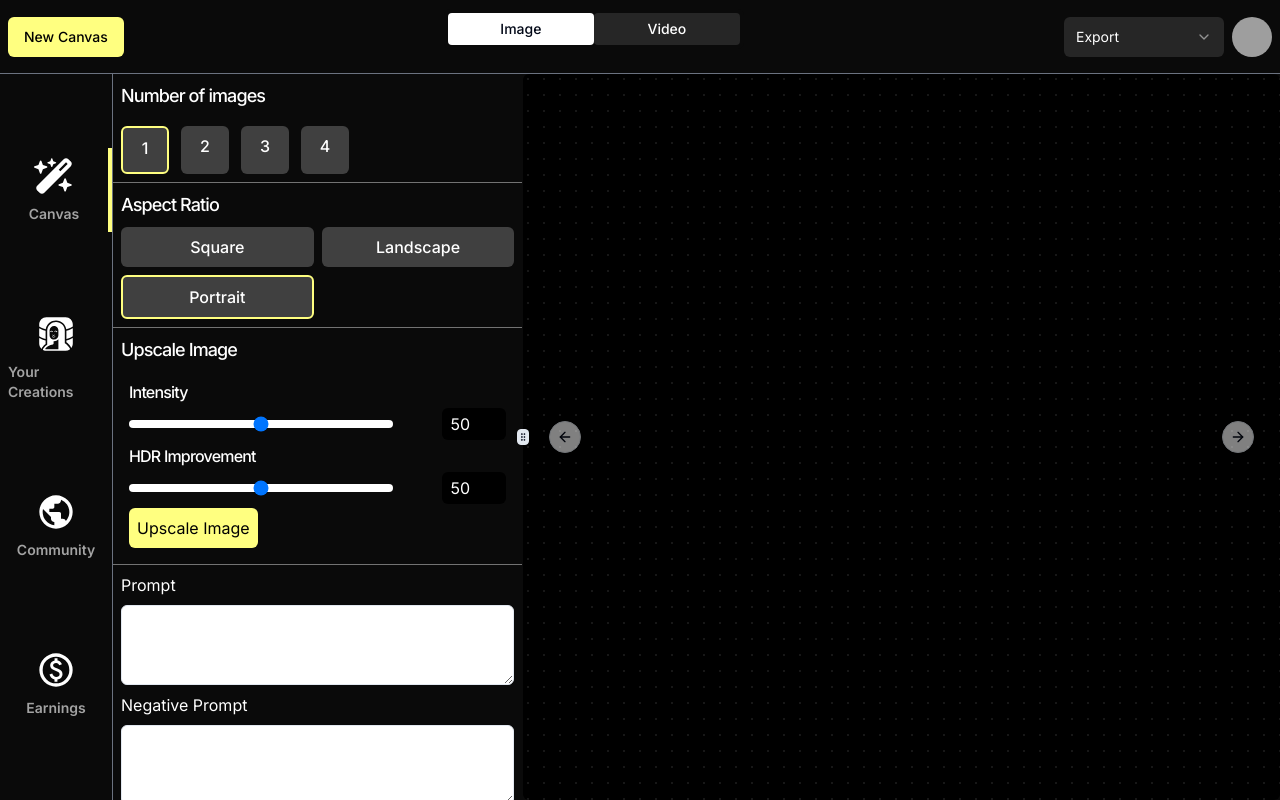
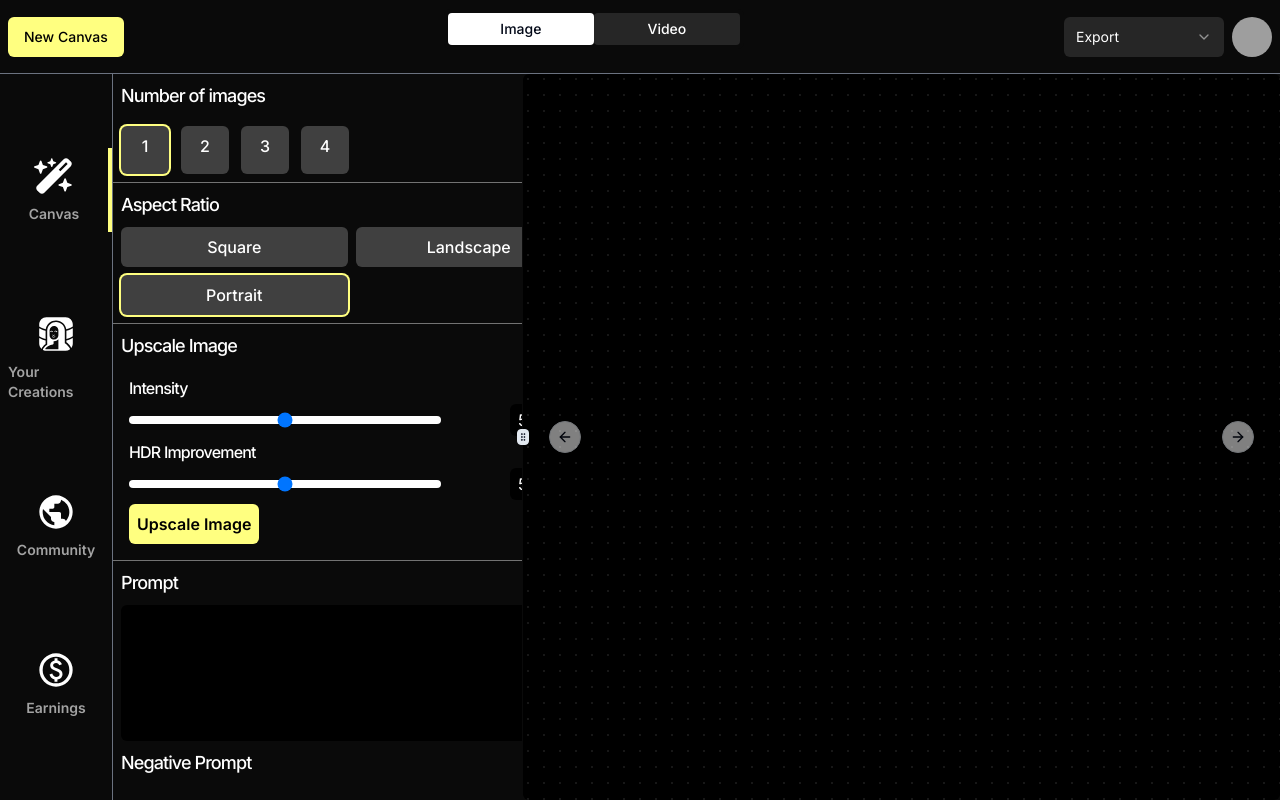
Before and after one commit to themuffineman/pendora, a Next.js app: page /dashboard in a window 1280 px wide. Built offline with nearby package versions, Linux system fonts and the light colour scheme; grey boxes are pictures that could not be loaded.

Commit message:
Control panel done

```diff
--- a/app/dashboard/page.jsx
+++ b/app/dashboard/page.jsx
@@ -6,14 +6,17 @@ import ImagesNumber from "@/components/ImagesNumber";
 import AspectRatio from "@/components/AspectRatio";
 import CustomAspect from "@/components/CustomAspect";
 import ImageUpscale from "@/components/ImageUpscale";
+import { Switch } from "@/components/ui/switch";
 
 
 
 const Page = ()=>{
+
     const [imagesNumber, setImagesNumber] = useState(1)
     const [aspectRatio, setAspectRatio] = useState(config.aspect_ratios[2])
     const [hdr, setHdr] = useState(50)
     const [upscaleIntensity, setUpscaleIntensity] = useState(50)
+    const [isNegPrompt, setIsNegPrompt] = useState(false)
 
 
     const changeAspectRatio = (aspect)=>{
@@ -56,11 +59,14 @@ const Page = ()=>{
 
 
                 <div className="flex flex-col gap-2 p-2">
-                    <label>Prompt</label>
-                    <Textarea name="" id="" className="text-black"/>
-                    <label>Negative Prompt</label>
-                    <Textarea name="" id="" className="text-black"/>
-                    <button className="p-2 bg-pendora-yellow text-black rounded-md" >Generate Image</button>
+                    <label htmlFor="prompt" className="text-white text-lg tracking-tighter font-medium">Prompt</label>
+                    <textarea rows="5" cols="43" name="prompt" id="prompt" className="text-white bg-black rounded-md focus:outline-pendora-yellow outline-1 p-2"/>
+                    <div className="flex w-full justify-between items-center">
+                        <label htmlFor="negative prompt" className="text-white text-lg tracking-tighter font-medium">Negative Prompt</label>
+                        <Switch id="negative prompt" checked={isNegPrompt} onClick={()=> setIsNegPrompt(prev => !prev)} className=" " />
+                    </div>
+                    <textarea rows="5" cols="43" name="negative prompt" id="negative prompt" className={`text-white ${!isNegPrompt? 'hidden': 'block'} bg-black rounded-md focus:outline-pendora-yellow outline-1 p-2`}/>
+                    <button className="focus:outline-white outline-1 p-2 mt-4 bg-pendora-yellow text-black rounded-md font-semibold hover:bg-black hover:text-white hover:ring-pendora-yellow hover:ring-2" >Generate Image</button>
                 </div>
 
             </div>
--- a/components/AspectRatio.jsx
+++ b/components/AspectRatio.jsx
@@ -1,7 +1,7 @@
 
 const AspectRatio = ({aspectToDisplay, selectedAspectRatio, changeAspectRatio}) => {
   return (
-    <div className={`${selectedAspectRatio === aspectToDisplay && 'border-2 border-pendora-yellow'} capitalize p-2 w-full font-medium rounded-md text-white text-center bg-neutral-700 cursor-pointer hover:bg-neutral-800`} onClick={() => changeAspectRatio(aspectToDisplay)}>
+    <div className={`${selectedAspectRatio === aspectToDisplay && 'ring-2 ring-pendora-yellow'}  capitalize p-2 w-full font-medium rounded-md text-white text-center bg-neutral-700 cursor-pointer hover:bg-neutral-800`} onClick={() => changeAspectRatio(aspectToDisplay)}>
         {aspectToDisplay}
     </div>
   )
--- a/components/ImageUpscale.jsx
+++ b/components/ImageUpscale.jsx
@@ -6,18 +6,18 @@ const ImageUpscale = ({hdr, upscaleIntensity, setHdr, setUpscaleIntensity}) => {
             <label className="text-white text-md tracking-tighter font-medium">Intensity</label>
             <div className='flex justify-between items-center w-full'>
                 <input value={upscaleIntensity} onChange={(e)=> setUpscaleIntensity(e.target.value)} type="range" min="0" max="100" className="block w-[70%] h-2 appearance-none rounded-full bg-white focus:outline-none"/>
-                <input value={upscaleIntensity} onChange={(e)=> setUpscaleIntensity(e.target.value)} type="number" className="w-16 h-8 appearance-none focus:outline-white outline-1 bg-black text-white rounded-md p-2"/>
+                <input value={upscaleIntensity} onChange={(e)=> setUpscaleIntensity(e.target.value)} type="number" min="0" max="100" className="w-16 h-8 appearance-none focus:outline-white outline-1 bg-black text-white rounded-md p-2"/>
             </div>
         </div>
         <div className='flex flex-col gap-1 w-full'>
             <label className="text-white text-md tracking-tighter font-medium">HDR Improvement</label>
             <div className='flex justify-between items-center w-full'>
                 <input value={hdr} onChange={(e)=> setHdr(e.target.value)} type="range" min="0" max="100" className="block w-[70%] h-2 appearance-none rounded-full bg-white focus:outline-none"/>
-                <input value={hdr} onChange={(e)=> setHdr(e.target.value)} type="number" className="w-16 h-8 appearance-none focus:outline-white outline-1 bg-black text-white rounded-md p-2"/>
+                <input value={hdr} onChange={(e)=> setHdr(e.target.value)} type="number" min="0" max="100" className="w-16 h-8 appearance-none focus:outline-white outline-1 bg-black text-white rounded-md p-2"/>
             </div>
         </div>
         <div>
-            <button className="p-2 bg-pendora-yellow text-black rounded-md" >Upscale Image</button>
+            <button className="focus:outline-white outline-1 p-2 bg-pendora-yellow text-black rounded-md font-semibold hover:bg-black hover:text-white hover:ring-pendora-yellow hover:ring-2"  >Upscale Image</button>
         </div>
     </div>
   )
--- a/components/ImagesNumber.jsx
+++ b/components/ImagesNumber.jsx
@@ -1,7 +1,7 @@
 
 const ImagesNumber = ({number, imagesNumber, setImagesNumber}) => {
   return (
-    <div className={`${imagesNumber === number && 'border-2 border-pendora-yellow'} p-2 size-12 font-medium rounded-md text-white text-center bg-neutral-700 cursor-pointer hover:bg-neutral-800`} onClick={()=>{setImagesNumber(number)}}>
+    <div className={`${imagesNumber === number && 'ring-2 ring-pendora-yellow'}  p-2 size-12 font-medium rounded-md text-white text-center bg-neutral-700 cursor-pointer hover:bg-neutral-800`} onClick={()=>{setImagesNumber(number)}}>
         {number}
     </div>
   )
--- /dev/null
+++ b/components/ui/switch.jsx
@@ -0,0 +1,24 @@
+"use client"
+
+import * as React from "react"
+import * as SwitchPrimitives from "@radix-ui/react-switch"
+
+import { cn } from "@/lib/utils"
+
+const Switch = React.forwardRef(({ className, ...props }, ref) => (
+  <SwitchPrimitives.Root
+    className={cn(
+      "peer inline-flex h-6 w-11 shrink-0 cursor-pointer items-center rounded-full border-2 border-transparent transition-colors focus-visible:outline-none focus-visible:ring-2 focus-visible:ring-ring focus-visible:ring-offset-2 focus-visible:ring-offset-background disabled:cursor-not-allowed disabled:opacity-50 data-[state=checked]:bg-pendora-yellow data-[state=unchecked]:bg-white",
+      className
+    )}
+    {...props}
+    ref={ref}>
+    <SwitchPrimitives.Thumb
+      className={cn(
+        "pointer-events-none block h-5 w-5 rounded-full bg-black shadow-lg ring-0 transition-transform data-[state=checked]:translate-x-5 data-[state=unchecked]:translate-x-0"
+      )} />
+  </SwitchPrimitives.Root>
+))
+Switch.displayName = SwitchPrimitives.Root.displayName
+
+export { Switch }
--- a/package.json
+++ b/package.json
@@ -16,6 +16,7 @@
     "@radix-ui/react-scroll-area": "^1.0.5",
     "@radix-ui/react-select": "^2.0.0",
     "@radix-ui/react-slot": "^1.0.2",
+    "@radix-ui/react-switch": "^1.0.3",
     "@radix-ui/react-tabs": "^1.0.4",
     "class-variance-authority": "^0.7.0",
     "clsx": "^2.1.0",
```
Also changed, not shown: 1 other file (tests, documents, lock files or other folders).
